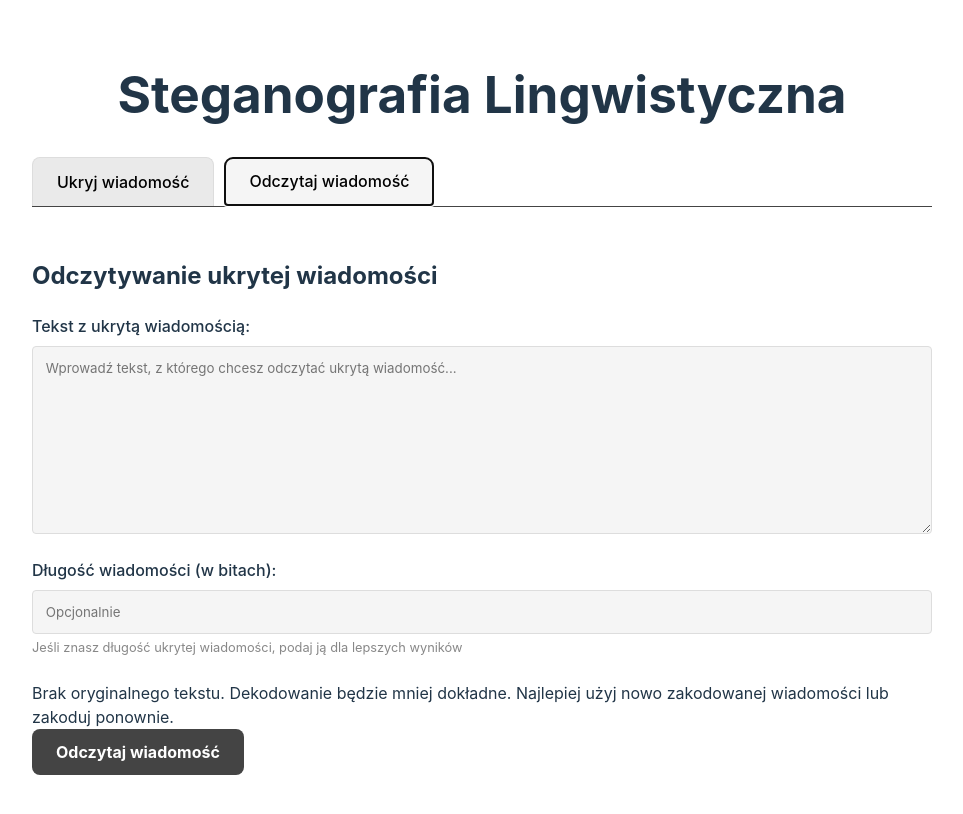
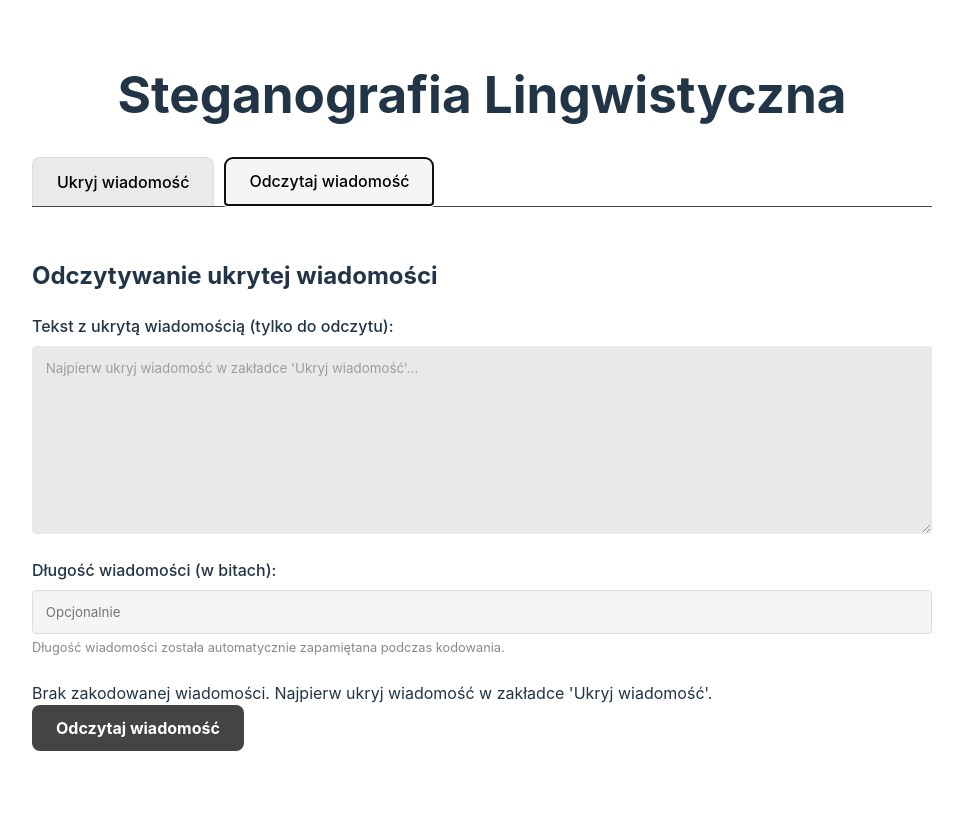
Before and after one commit to olekgolus11/stegano-lab1, a React (Vite) app: page / in a window 1280 px wide. Both pictures are taken after a click on the button "Odczytaj wiadomość". Shown: the top 814 px of the page, without its empty margins (158-1121 px from the left). Built offline with nearby package versions, Linux system fonts and the light colour scheme.

Commit message:
Disable second method

```diff
--- a/src/App.css
+++ b/src/App.css
@@ -188,6 +188,13 @@ button:disabled {
   margin: 0;
 }
 
+.disabled-textarea {
+  background-color: #2a2a2a !important;
+  cursor: not-allowed;
+  opacity: 0.7;
+  color: #888 !important;
+}
+
 @media (prefers-color-scheme: light) {
   textarea, input[type="text"], input[type="number"] {
     background-color: #f5f5f5;
@@ -221,4 +228,9 @@ button:disabled {
     background-color: #ddd;
     color: #333;
   }
+
+  .disabled-textarea {
+    background-color: #e0e0e0 !important;
+    color: #777 !important;
+  }
 }
--- a/src/App.tsx
+++ b/src/App.tsx
@@ -10,7 +10,8 @@ function App() {
   const [extractedMessage, setExtractedMessage] = useState('')
   const [activeTab, setActiveTab] = useState('encode')
   const [messageLength, setMessageLength] = useState<number | undefined>()
-  const [originalText, setOriginalText] = useState<string | undefined>() // Store original text for decoding
+  const [originalText, setOriginalText] = useState<string | undefined>()
+  const [hasEncodedMessage, setHasEncodedMessage] = useState(false)
 
   const handleEncode = () => {
     // Ukryj wiadomość w tekście źródłowym
@@ -21,11 +22,12 @@ function App() {
       // Zapamiętaj oryginał i długość wiadomości dla dokładnego dekodowania
       setOriginalText(sourceText)
       setMessageLength(binaryMessage.length)
+      setHasEncodedMessage(true) // Oznacz, że mamy zakodowaną wiadomość
     }
   }
 
   const handleDecode = () => {
-    // Wyodrębnij ukrytą wiadomość z tekstu, używając oryginalnego tekstu, jeśli jest dostępny
+    // Wyodrębnij ukrytą wiadomość z tekstu, używając oryginalnego tekstu
     const result = extractMessage(encodedText, originalText, messageLength)
 
     if (result) {
@@ -62,12 +64,13 @@ function App() {
     setBinaryMessage(sampleBinaryMessages[size])
   }
 
-  // Add function to reset original text
-  const handleTextChange = (e: React.ChangeEvent<HTMLTextAreaElement>) => {
-    setEncodedText(e.target.value)
-    // If the encoded text is changed manually, we need to reset the original text
-    // as we can no longer guarantee it matches
-    setOriginalText(undefined)
+  // Przełączanie zakładek z resetowaniem niektórych stanów
+  const handleTabChange = (tab: 'encode' | 'decode') => {
+    setActiveTab(tab);
+    // Reset wiadomości przy zmianie na zakładkę dekodowania
+    if (tab === 'decode') {
+      setExtractedMessage('');
+    }
   }
 
   return (
@@ -77,13 +80,13 @@ function App() {
       <div className="tabs">
         <button
           className={activeTab === 'encode' ? 'active' : ''}
-          onClick={() => setActiveTab('encode')}
+          onClick={() => handleTabChange('encode')}
         >
           Ukryj wiadomość
         </button>
         <button
           className={activeTab === 'decode' ? 'active' : ''}
-          onClick={() => setActiveTab('decode')}
+          onClick={() => handleTabChange('decode')}
         >
           Odczytaj wiadomość
         </button>
@@ -167,15 +170,6 @@ function App() {
               <div className="encoded-text">
                 {encodedText}
               </div>
-              <button
-                className="copy-button"
-                onClick={() => {
-                  navigator.clipboard.writeText(encodedText);
-                  alert('Tekst skopiowany do schowka!');
-                }}
-              >
-                Kopiuj do schowka
-              </button>
             </div>
           )}
         </div>
@@ -184,13 +178,14 @@ function App() {
           <h2>Odczytywanie ukrytej wiadomości</h2>
 
           <div className="input-group">
-            <label htmlFor="stegoText">Tekst z ukrytą wiadomością:</label>
+            <label htmlFor="stegoText">Tekst z ukrytą wiadomością (tylko do odczytu):</label>
             <textarea
               id="stegoText"
               value={encodedText}
-              onChange={handleTextChange}
+              readOnly
               rows={10}
-              placeholder="Wprowadź tekst, z którego chcesz odczytać ukrytą wiadomość..."
+              placeholder="Najpierw ukryj wiadomość w zakładce 'Ukryj wiadomość'..."
+              className={hasEncodedMessage ? "" : "disabled-textarea"}
             />
           </div>
 
@@ -204,25 +199,26 @@ function App() {
               value={messageLength || ''}
               onChange={(e) => setMessageLength(parseInt(e.target.value) || undefined)}
               placeholder="Opcjonalnie"
+              readOnly
             />
             <div className="hint">
-              Jeśli znasz długość ukrytej wiadomości, podaj ją dla lepszych wyników
+              Długość wiadomości została automatycznie zapamiętana podczas kodowania.
             </div>
           </div>
 
           {originalText ? (
             <div className="info-message">
-              Dostępny jest oryginalny tekst do porównania, co znacząco zwiększa dokładność dekodowania.
+              Dostępny jest oryginalny tekst do porównania, co zapewnia bezbłędne dekodowanie wiadomości.
             </div>
           ) : (
             <div className="warning-message">
-              Brak oryginalnego tekstu. Dekodowanie będzie mniej dokładne. Najlepiej użyj nowo zakodowanej wiadomości lub zakoduj ponownie.
+              Brak zakodowanej wiadomości. Najpierw ukryj wiadomość w zakładce 'Ukryj wiadomość'.
             </div>
           )}
 
           <button
             onClick={handleDecode}
-            disabled={!encodedText}
+            disabled={!hasEncodedMessage}
             className="main-button"
           >
             Odczytaj wiadomość
@@ -237,15 +233,6 @@ function App() {
               <div className="bit-counter">
                 Długość: {extractedMessage.length} bitów
               </div>
-              <button
-                className="copy-button"
-                onClick={() => {
-                  navigator.clipboard.writeText(extractedMessage);
-                  alert('Wiadomość skopiowana do schowka!');
-                }}
-              >
-                Kopiuj do schowka
-              </button>
             </div>
           )}
         </div>
--- a/src/services/steganography.ts
+++ b/src/services/steganography.ts
@@ -245,9 +245,8 @@ export const hideMessage = (text: string, message: string): string | null => {
       // Bit 0 - używamy oryginalnego słowa
       // Bit 1 - używamy synonimu
       if (bit === '1') {
-        // Wybierz losowy synonim z dostępnych
-        const randomIndex = Math.floor(Math.random() * synonyms.length);
-        const synonym = synonyms[randomIndex];
+        // Wybierz pierwszy synonim dla uproszczenia
+        const synonym = synonyms[0];
         result[tokenIndex] = preserveCapitalization(word, synonym);
       }
       // Dla bitu 0 zostawiamy oryginalne słowo
```
Also changed, not shown: 1 other file (tests, documents, lock files or other folders).
